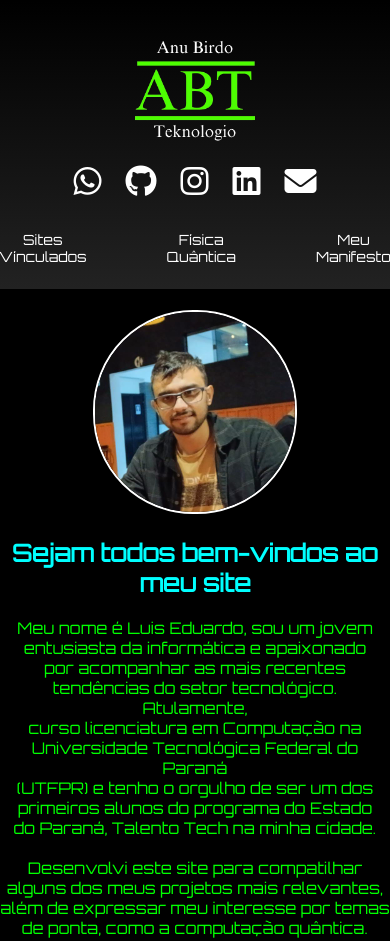
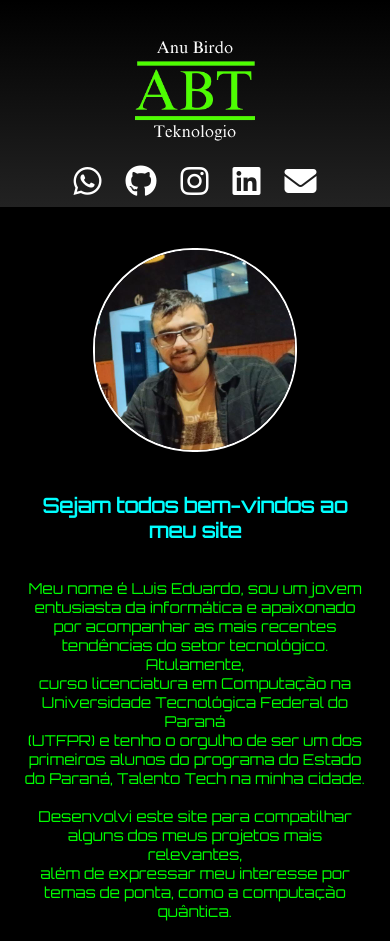
Before and after one commit to AnuTech001/abt-oficial, a plain HTML site: page index.html in a window 390 px wide. Shown: the top 941 px of the page. Drawn offline with Linux system fonts and the light colour scheme.

Commit message:
Agumas melhorias no mobile

```diff
--- a/assets/css/header.css
+++ b/assets/css/header.css
@@ -3,7 +3,8 @@ header {
   color: #ffffff;
   padding: 10px;
   margin: 1px auto;
-  width: auto;
+  width: 100%;
+  box-sizing: border-box;
 }
 
 .logo-titulo {
@@ -43,7 +44,7 @@ header {
   color: #0077b5;
 }
 
-.opecoes {
+/* .opecoes {
   display: flex;
   justify-content: center;
   gap: 80px;
@@ -59,3 +60,4 @@ header {
 .opecoes p:hover {
   color: #00ffff;
 }
+ */
--- a/assets/css/layout/mobile.css
+++ b/assets/css/layout/mobile.css
@@ -1,11 +1,25 @@
-@media (min-width: 375px) and (max-width: 430px) {
-  header {
-    width: auto;
-    padding: 8px;
+@media (min-width: 320px) and (max-width: 430px) {
+  .opecoes {
+    gap: 10px;
+    flex-wrap: wrap;
+    padding: 0 15px;
   }
+
+  .opecoes p {
+    font-size: 12px;
+    white-space: nowrap;
+  }
+
   section {
     text-align: center;
     width: 90%;
     margin: auto;
+    padding: 20px;
+    font-size: 15px;
+  }
+
+  h2 {
+    padding: 20px;
+    font-size: 20px;
   }
 }
--- a/components/header.html
+++ b/components/header.html
@@ -37,9 +37,22 @@
   >
     <i class="fas fa-envelope fa-2x"></i>
   </a>
-  <div class="opecoes">
+  <!--   <button id="botao-opcoes">Mais informações</button>
+
+  <div id="bloco-opecoes" class="opecoes" style="display: none">
     <p>Sites Vínculados</p>
     <p>Física Quântica</p>
     <p>Meu Manifesto</p>
   </div>
+
+  <script>
+    function toggleOpcoes() {
+      const bloco = document.getElementById("bloco-opecoes");
+      const botao = event.target;
+
+      const mostrando = bloco.style.display === "block";
+      bloco.style.display = mostrando ? "none" : "block";
+      botao.textContent = mostrando ? "Mais informações" : "Menos informações";
+    }
+  </script> -->
 </header>
```
Also changed, not shown: assets/js/interactions.js (added, +8 -0 lines), assets/interactions/buttons.css (added), assets/interactions/cards.css (added), assets/interactions/icons.css (added).
